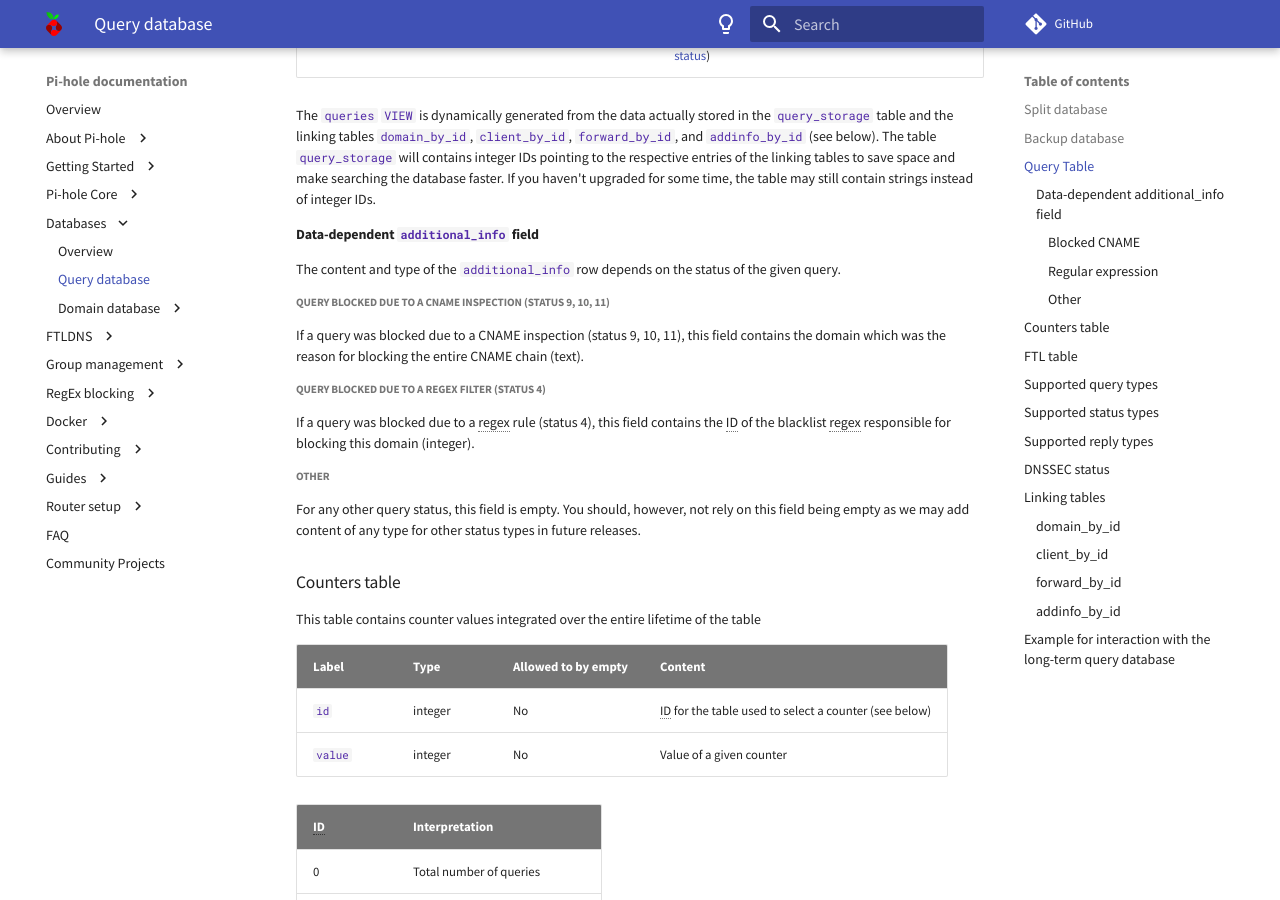
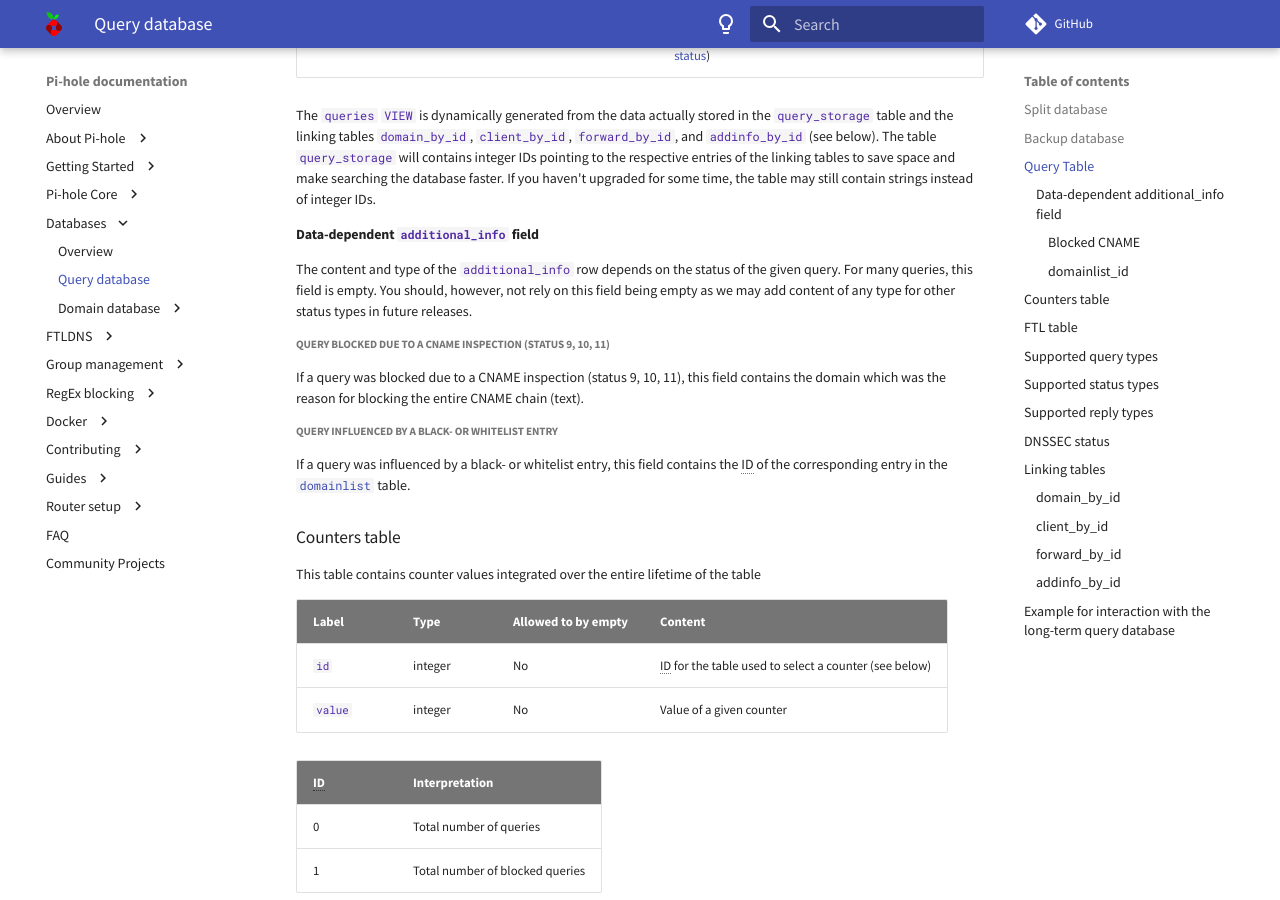
Before and after one commit to pi-hole/docs, an MkDocs documentation site: the page built from docs/database/ftl.md, in a window 1280 px wide and 900 px high, scrolled down 1809 px. Built offline with MkDocs 1.6.1 and Material for MkDocs 9.7.7, drawn with Linux system fonts in a browser that asks for light colours; comment, search, counter and statistics services are not loaded; some of the changed text lies outside the part shown.

Commit message:
Add changes related to FTL#1409
Signed-off-by: DL6ER <dl6er@dl6er.de>

```diff
--- a/docs/database/ftl.md
+++ b/docs/database/ftl.md
@@ -58,19 +58,15 @@ The `queries` `VIEW` is dynamically generated from the data actually stored in t
 
 #### Data-dependent `additional_info` field
 
-The content and type of the `additional_info` row depends on the status of the given query.
+The content and type of the `additional_info` row depends on the status of the given query. For many queries, this field is empty. You should, however, not rely on this field being empty as we may add content of any type for other status types in future releases.
 
 ##### Query blocked due to a CNAME inspection (status 9, 10, 11) {#additional_info_cname data-toc-label='Blocked CNAME'}
 
 If a query was blocked due to a CNAME inspection (status 9, 10, 11), this field contains the domain which was the reason for blocking the entire CNAME chain (text).
 
-##### Query blocked due to a REGEX filter (status 4) {#additional_info_regex data-toc-label='Regular expression'}
+##### Query influenced by a black- or whitelist entry {#additional_info_list data-toc-label='domainlist_id'}
 
-If a query was blocked due to a regex rule (status 4), this field contains the ID of the blacklist regex responsible for blocking this domain (integer).
-
-##### Other
-
-For any other query status, this field is empty. You should, however, not rely on this field being empty as we may add content of any type for other status types in future releases.
+If a query was influenced by a black- or whitelist entry, this field contains the ID of the corresponding entry in the [`domainlist`](gravity/index.md#domain-tables-domainlist) table.
 
 ### Counters table
 
@@ -198,8 +194,8 @@ Label | Type | Allowed to by empty | Content
 
 Valid `type` IDs are currently
 
-- `ADDINFO_CNAME_DOMAIN = 1` if `content` is a CNAME pointer, and
-- `ADDINFO_REGEX_ID = 2` if `content` is an integer ID pointing to a regular expression in `gravity.db`
+- `ADDINFO_CNAME_DOMAIN = 1` - `content` is a string (the related CNAME)
+- `ADDINFO_DOMAIN_ID = 2` - `content` is an integer (ID pointing to a domain in the [`domainlist` table](gravity/index.md#domain-tables-domainlist))
 
 ### Example for interaction with the long-term query database
 
```
